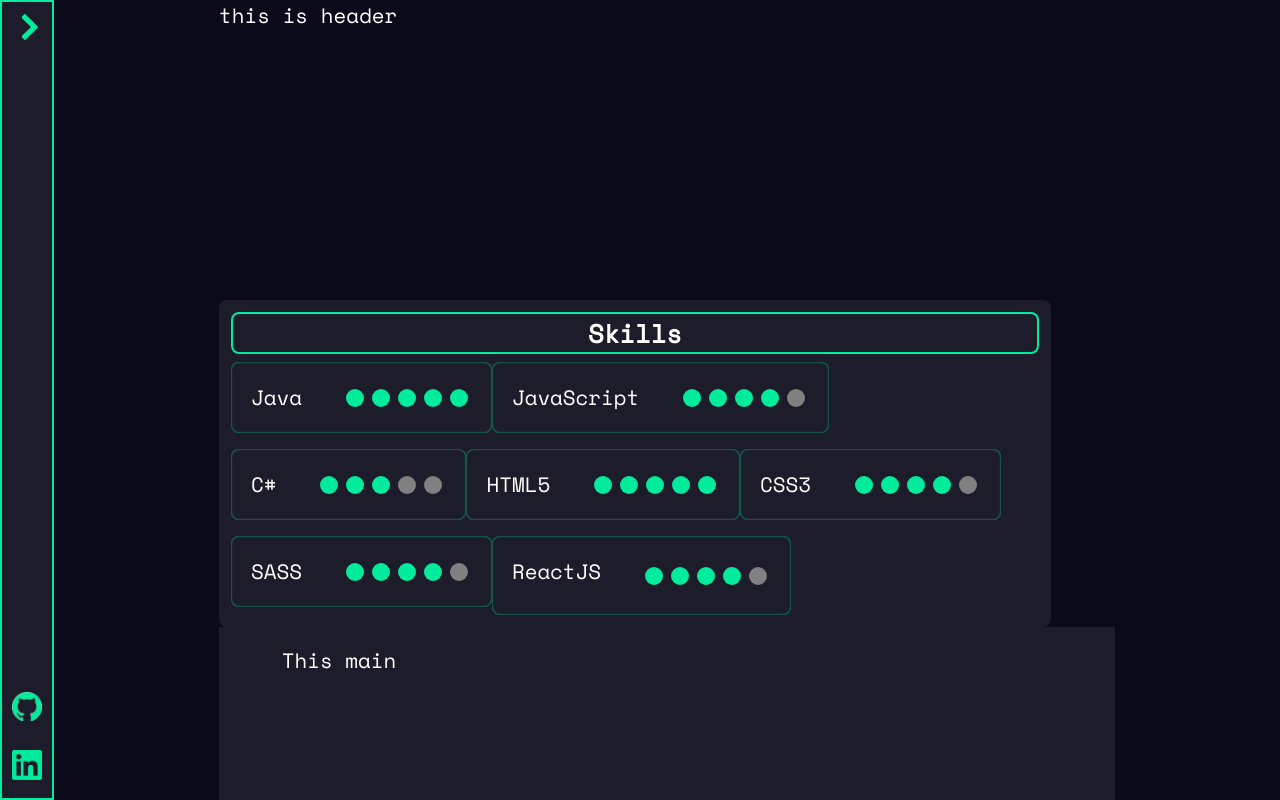
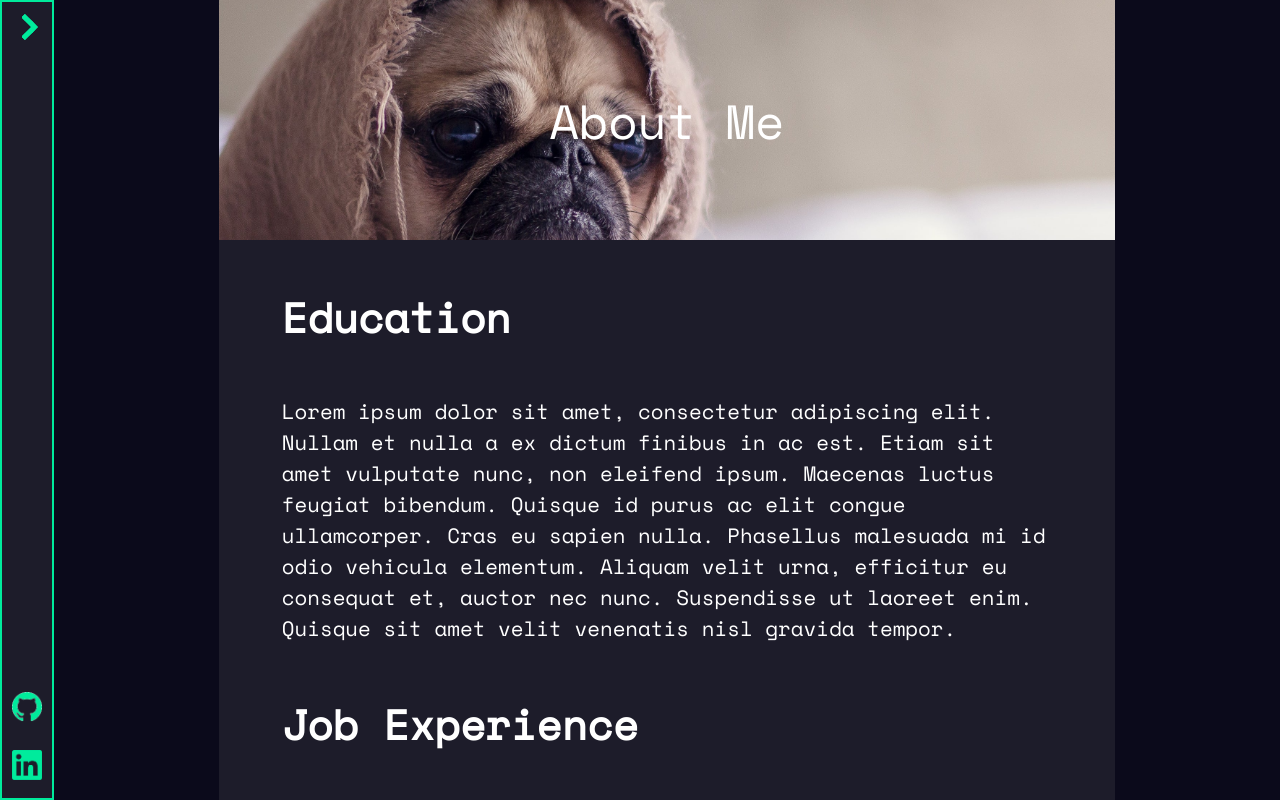
Before and after one commit to SeijiDominic/resume-website, a React (Create React App) app: page /about-me in a window 1280 px wide. Built offline with nearby package versions, Linux system fonts and the light colour scheme.

Commit message:
Created the layout to be used.

```diff
--- a/src/AboutMe.js
+++ b/src/AboutMe.js
@@ -1,4 +1,4 @@
-import React, {} from 'react';
+import React, { useEffect, useMemo, useState } from 'react';
 import Content from './Content';
 import { TitledContainer, ReverseC } from './CustContainers';
 import { PlayerStats, SkillSet } from './PlayerStats';
@@ -18,32 +18,63 @@ const skills = [
 
 
 function AboutMe(props) {
-  let tempo =
-    <Content title={''}>
-      <PlayerStats maxLevel={5}>
-        <SkillSet title={"Skills"} skills={skills}/>
-      </PlayerStats>
-    </Content>;
+  let hdrStyles = {
+    background: `no-repeat 60% 30%/180% url(${require('./res/img/burrito-dog.jpg')})`
+  };
+
+  // useEffect(() => {
+  //   console.log(hdrStyles)
+  // }, [hdrStyles])
+
   return (
-    <div className='sticky-layout'>
-      <header className='sticky-child'>
-        this is header
+    <div className='sticky-layout about-me'>
+      <header className='sticky-child'
+       style={hdrStyles}>
+        <div className='title'>
+          About Me
+        </div>
       </header>
-      <div className='sticky-child'>
+      {/* <div className='sticky-child'>
         <PlayerStats maxLevel={5}>
           <SkillSet title={"Skills"} skills={skills}/>
         </PlayerStats>
-      </div>
+      </div> */}
 
       <main className='main-content'>
-        This main
+        <h1>Education</h1>
+        <p>
+          Lorem ipsum dolor sit amet, consectetur adipiscing elit. Nullam et nulla a ex dictum finibus in ac est.
+          Etiam sit amet vulputate nunc, non eleifend ipsum. Maecenas luctus feugiat bibendum. Quisque id purus ac
+          elit congue ullamcorper. Cras eu sapien nulla. Phasellus malesuada mi id odio vehicula elementum. Aliquam
+          velit urna, efficitur eu consequat et, auctor nec nunc. Suspendisse ut laoreet enim. Quisque sit amet velit
+          venenatis nisl gravida tempor.
+        </p>
+
+        <h1>Job Experience</h1>
+        <p>
+          Lorem ipsum dolor sit amet, consectetur adipiscing elit. Nullam et nulla a ex dictum finibus in ac est.
+          Etiam sit amet vulputate nunc, non eleifend ipsum. Maecenas luctus feugiat bibendum. Quisque id purus ac
+          elit congue ullamcorper. Cras eu sapien nulla. Phasellus malesuada mi id odio vehicula elementum. Aliquam
+          velit urna, efficitur eu consequat et, auctor nec nunc. Suspendisse ut laoreet enim. Quisque sit amet velit
+          venenatis nisl gravida tempor.
+        </p>
       </main>
       <footer>
         This foot
       </footer>
     </div>
   );
+
+  // return element;
 }
+
+// function ContentSection(props) {
+//   return (
+//     <>
+//       <h1>{props.title}</h1>
+//     </>
+//   );
+// }
 
 function BiteSize(props) {
   return (
--- a/src/Content.js
+++ b/src/Content.js
@@ -2,35 +2,19 @@ import React from 'react';
 
 function Content(props) {
     return (
-        // <div className='default-content'>
-        //     <header>
-        //         <h1>{props.title}</h1>
-        //     </header>
+        <div className='sticky-layout about-me'>
+            <header className='sticky-child'
+            style={props.hdrStyle}>
+                <div className='title'>
+                    {props.title}
+                </div>
+            </header>
 
-        //     <main>
-        //         {props.children}
-        //     </main>
-
-        //     <footer>
-        //         {props.footer}
-        //     </footer>
-        // </div>
-
-
-        <div className='contra'>
-            <header className='unko'>
-                this is header
-            </header>
-            <div className='unko2'>
-                <main>
-                This main
-                </main>
-                <side>
-                This side
-                </side>
-            </div>
-            <footer className='unko3'>
-                This foot
+            <main className='main-content'>
+                {props.children}
+            </main>
+            <footer>
+                {props.footer}
             </footer>
         </div>
     );
--- a/src/PlayerStats.js
+++ b/src/PlayerStats.js
@@ -62,12 +62,10 @@ function Gague(props) {
     }
     setPills(temp);
 
-    setPillArray(pills.map(pill => <Pill active={pill} />));
+    setPillArray(pills.map((pill, index) => <Pill key={index} active={pill} />));
   }, [ pills, activePills ]);
 
-  useEffect(() => {
-    console.log(pills.map(pill => <Pill active={pill} />));
-  });
+
 
   return (
     <div className='pill-case'>
--- a/src/css/_AboutMe.scss
+++ b/src/css/_AboutMe.scss
@@ -2,6 +2,25 @@
 @import 'mixins';
 
 .about-me {
+
+  header::before {
+    content:'';
+    position: absolute;
+    width: 100%;
+    height: 100%;
+    background: $col_dark;
+    opacity: 0;
+    box-shadow: inset $light_accent;
+  }
+
   header {
+    @include flex-justify-align(column, center, center);
+    font-size: 3rem;
+    height: 30vh;
+    background-color: red;
+    position: relative;
+    // opacity: 0.3;
+
+
   }
 }
--- a/src/css/_Layouts.scss
+++ b/src/css/_Layouts.scss
@@ -2,21 +2,15 @@
   position: relative;
 
   // Eeww.
-  & > .sticky-child {
-    min-height: 300px;
+  .sticky-child {
     position: sticky;
     top: 0px;
     z-index: -1;
     background: $col_dark;
   }
 
-  header {
-    min-height: 400px;
-  }
-
 
   main {
-    height: 100vh;
     z-index: 0;
     padding: 10% 7%;
   }
--- a/src/css/index.css
+++ b/src/css/index.css
@@ -95,8 +95,7 @@ button {
   position: relative;
 }
 
-.sticky-layout > .sticky-child {
-  min-height: 300px;
+.sticky-layout .sticky-child {
   position: -webkit-sticky;
   position: sticky;
   top: 0px;
@@ -104,12 +103,7 @@ button {
   background: #0b0a1b;
 }
 
-.sticky-layout header {
-  min-height: 400px;
-}
-
 .sticky-layout main {
-  height: 100vh;
   z-index: 0;
   padding: 10% 7%;
 }
@@ -207,6 +201,37 @@ button {
   position: sticky;
   top: 0px;
   height: inherit;
+}
+
+.about-me header::before {
+  content: '';
+  position: absolute;
+  width: 100%;
+  height: 100%;
+  background: #0b0a1b;
+  opacity: 0;
+  -webkit-box-shadow: inset #00eb9c;
+          box-shadow: inset #00eb9c;
+}
+
+.about-me header {
+  display: -webkit-box;
+  display: -ms-flexbox;
+  display: flex;
+  -webkit-box-orient: vertical;
+  -webkit-box-direction: normal;
+      -ms-flex-direction: column;
+          flex-direction: column;
+  -webkit-box-pack: center;
+      -ms-flex-pack: center;
+          justify-content: center;
+  -webkit-box-align: center;
+      -ms-flex-align: center;
+          align-items: center;
+  font-size: 3rem;
+  height: 30vh;
+  background-color: red;
+  position: relative;
 }
 
 @-webkit-keyframes zaptop {
```
Also changed, not shown: src/res/img/burrito-dog.jpg (added), 1 other file (tests, documents, lock files or other folders).
